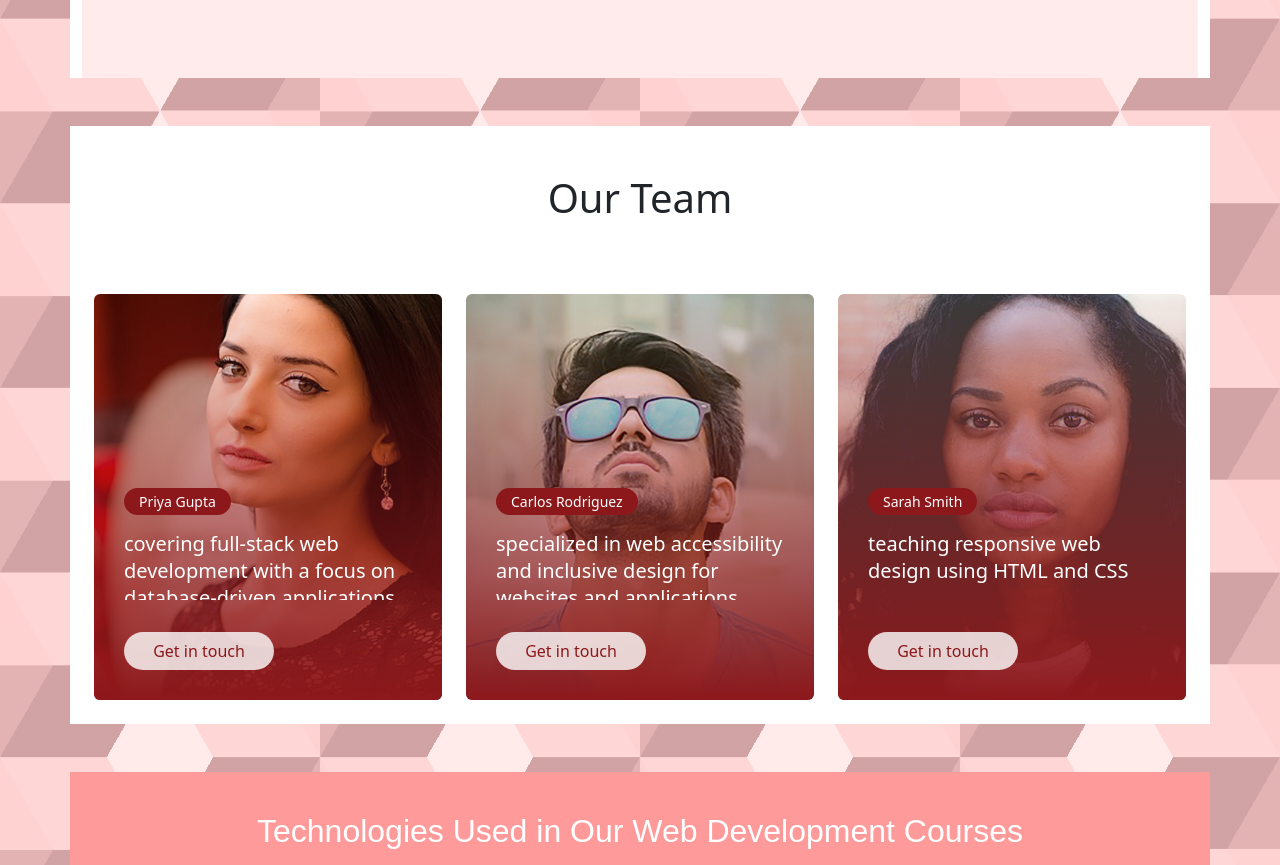
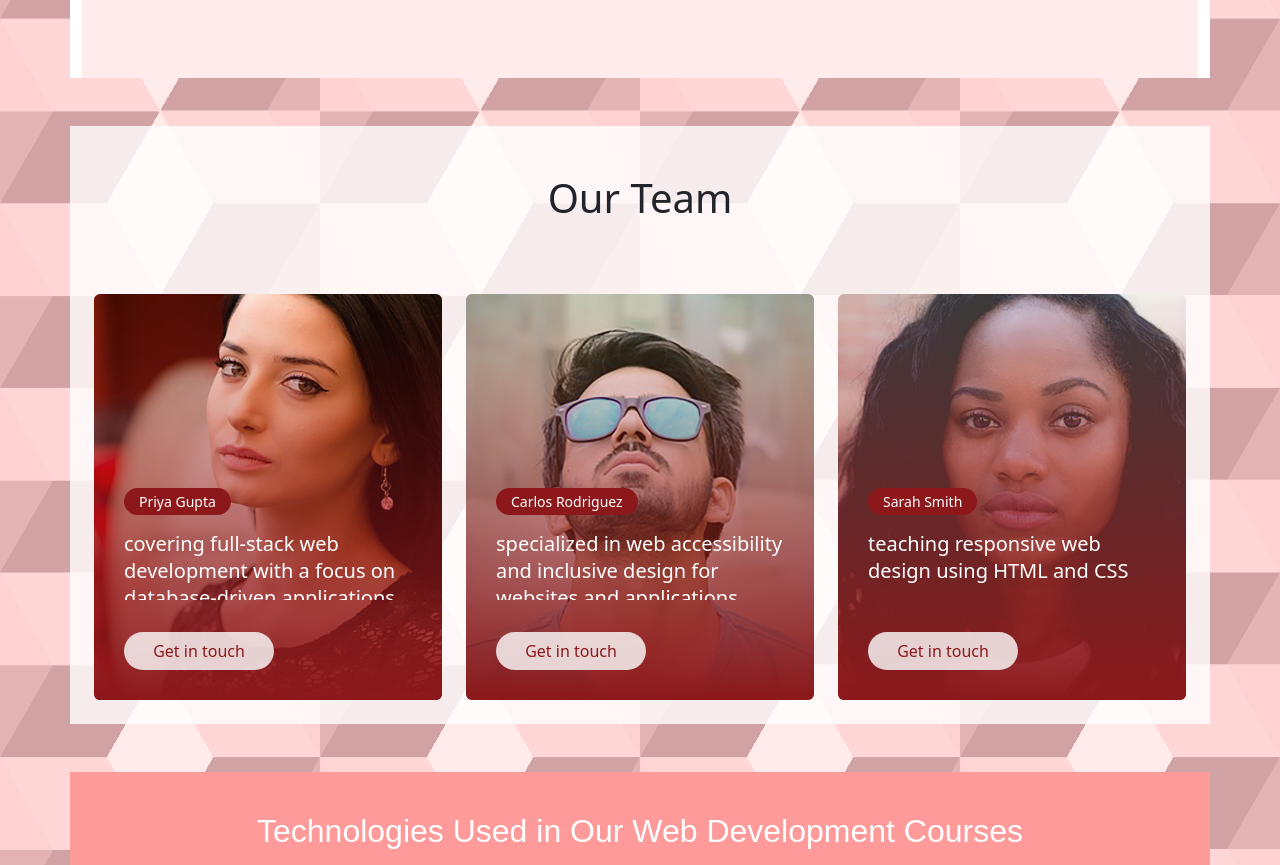
Before and after one commit to Sven-ja/ProjectA-Group9, an Angular app: page / in a window 1280 px wide. Shown: the part 3120-3985 px from the top of the page. Built offline with nearby package versions, Linux system fonts and the light colour scheme; grey boxes are pictures that could not be loaded.

Commit message:
changing background

```diff
--- a/src/app/navbar/navbar.component.html
+++ b/src/app/navbar/navbar.component.html
@@ -18,8 +18,7 @@
             <ul class="navbar-nav me-auto mb-2 mb-lg-0">
                 <!-- Click-event rather than routerLink to scroll to the components. Sections need to get IDs as wrapper! -->
                 <li class="nav-item dropdown">
-                    <a class="nav-link dropdown-toggle" role="button" (click)="navigateToSection('hero')"
-                        data-bs-toggle="dropdown" aria-expanded="false">
+                    <a class="nav-link dropdown-toggle" role="button" data-bs-toggle="dropdown" aria-expanded="false">
                         Home
                     </a>
                     <ul class="dropdown-menu">
--- a/src/app/teachers/teachers.component.css
+++ b/src/app/teachers/teachers.component.css
@@ -1,3 +1,7 @@
+.myBackground {
+    background-color: rgba(255, 255, 255, 0.8);
+}
+
 .headline {
     text-align: center;
     max-width: 500px;
--- a/src/app/teachers/teachers.component.html
+++ b/src/app/teachers/teachers.component.html
@@ -1,6 +1,6 @@
 <section id="teachers">
     <!-- Added some padding/margins here, but that can be taken out for layout reasons -->
-    <div class="container bg-white my-5">
+    <div class="myBackground container my-5">
         <div class="container-fluid pb-3">
             <div class="headline mx-auto py-5">
                 <h1 class="mb-4">Our Team</h1>
```
Also changed, not shown: src/app/hero/hero.component.css (+4 -3 lines).
